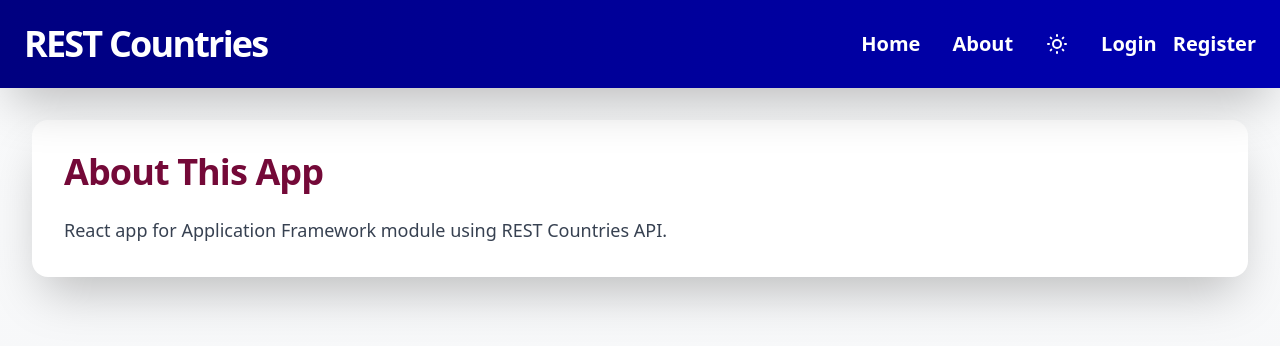
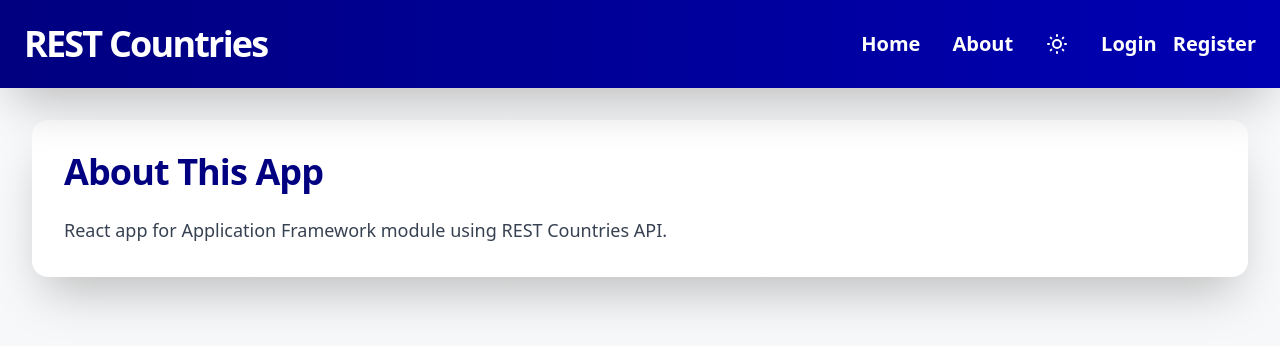
Before and after one commit to Shanuka095/WorldFacts, a React (Create React App) app: page /about in a window 1280 px wide. Shown: the top 346 px of the page. Built offline with nearby package versions, Linux system fonts and the light colour scheme.

Commit message:
Updated About

```diff
--- a/src/pages/About.jsx
+++ b/src/pages/About.jsx
@@ -2,7 +2,7 @@ export default function About() {
   return (
     <div className="container mx-auto p-8 bg-gradient-to-b from-gray-50 to-gray-100 dark:from-gray-900 dark:to-gray-800 min-h-screen animate-fadeInUp">
       <div className="bg-white dark:bg-gray-800 shadow-2xl rounded-2xl p-8">
-        <h2 className="text-4xl font-extrabold text-[#740938] dark:text-[#a0114e] mb-6 tracking-tight">About This App</h2>
+        <h2 className="text-4xl font-extrabold text-[#000080] dark:text-[#0000b3] mb-6 tracking-tight">About This App</h2>
         <p className="text-gray-700 dark:text-gray-300 text-lg leading-relaxed">React app for Application Framework module using REST Countries API.</p>
       </div>
     </div>
```
